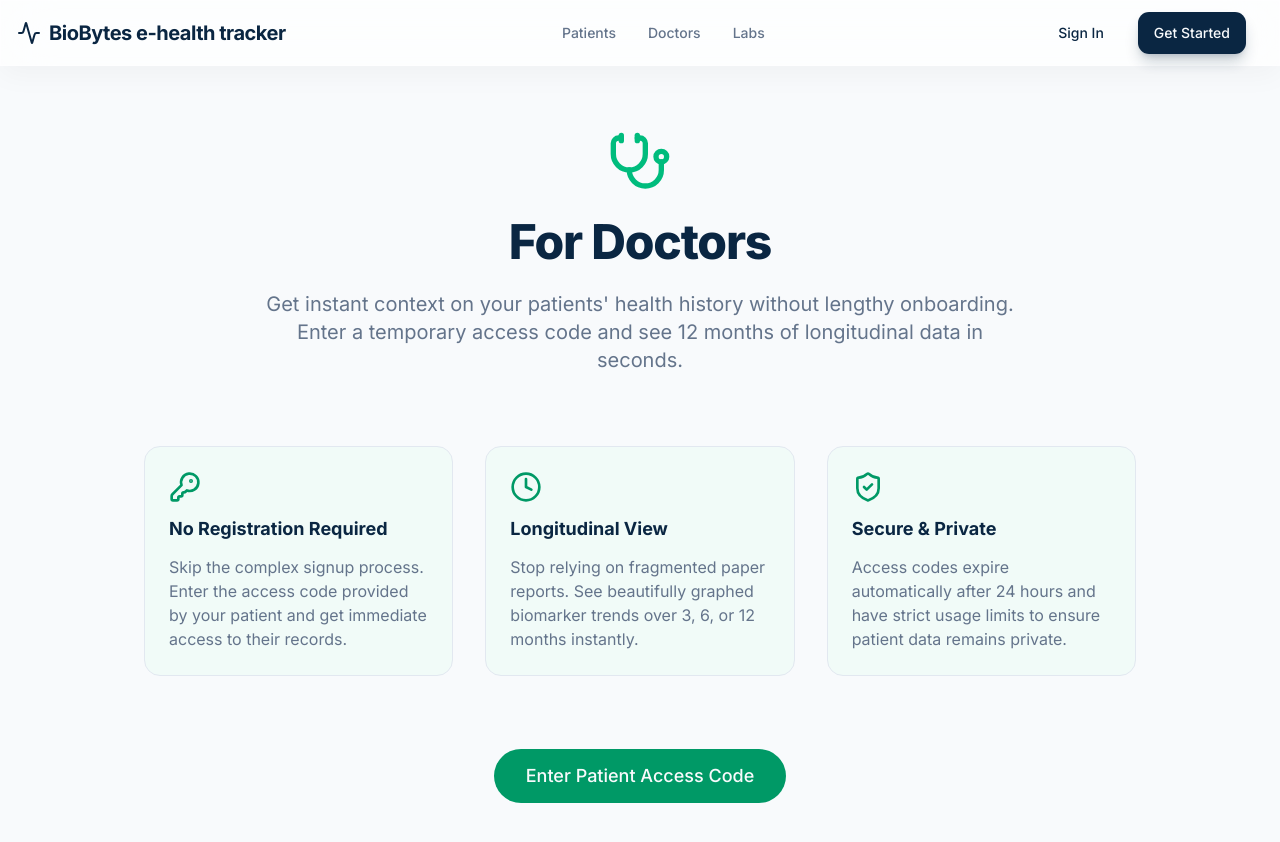
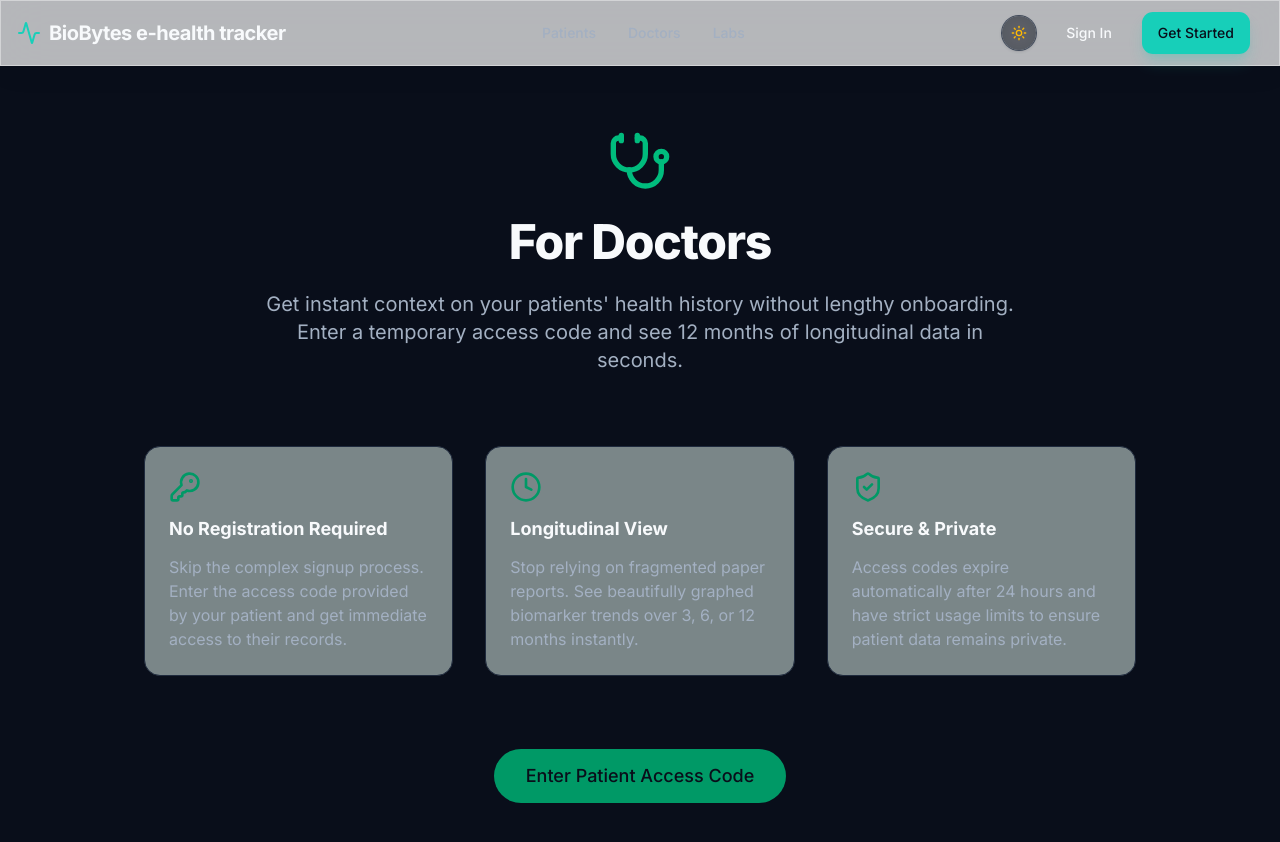
Before and after one commit to tejas-vishwa/biobytes, a Next.js app: page /doctors in a window 1280 px wide. Shown: the top 842 px of the page. Built offline with nearby package versions, Linux system fonts and the light colour scheme.

Commit message:
feat(ui): add modern dark theme with ThemeProvider and ThemeToggle component

```diff
--- a/app/(admin)/admin/layout.tsx
+++ b/app/(admin)/admin/layout.tsx
@@ -17,7 +17,7 @@ export default async function AdminLayout({
   }
 
   return (
-    <div className="min-h-screen bg-slate-50 flex">
+    <div className="min-h-screen bg-background text-foreground flex transition-colors duration-300">
       <AdminSidebar />
       <main className="flex-1 p-8 overflow-y-auto h-screen">
         <div className="max-w-7xl mx-auto">
--- a/app/(doctor)/layout.tsx
+++ b/app/(doctor)/layout.tsx
@@ -1,16 +1,18 @@
 import Link from "next/link"
 import { Activity, LayoutDashboard, Users, Settings, LogOut } from "lucide-react"
 import { BackButton } from "@/components/BackButton"
+import { ThemeToggle } from "@/components/ThemeToggle"
 
 export default function DoctorLayout({ children }: { children: React.ReactNode }) {
   return (
-    <div className="flex min-h-screen flex-col bg-slate-50 dark:bg-slate-900/50">
-      <header className="sticky top-0 z-30 flex h-16 items-center border-b bg-background px-4 md:px-6">
+    <div className="flex min-h-screen flex-col bg-background text-foreground transition-colors duration-300">
+      <header className="sticky top-0 z-30 flex h-16 items-center border-b bg-background/80 backdrop-blur-md px-4 md:px-6 justify-between">
+        <div className="flex items-center space-x-6">
           <Link href="/" className="flex items-center space-x-2">
             <Activity className="h-6 w-6 text-primary" />
             <span className="font-bold text-xl tracking-tight hidden md:inline-block">BioBytes e-health tracker</span>
           </Link>
-        <nav className="flex-1 flex items-center space-x-6 ml-6">
+          <nav className="flex items-center space-x-6 ml-6">
             <Link href="/doctor/dashboard" className="text-sm font-medium hover:text-emerald-600 transition-colors">
               Dashboard
             </Link>
@@ -18,6 +20,10 @@ export default function DoctorLayout({ children }: { children: React.ReactNode }
               Patient Access
             </Link>
           </nav>
+        </div>
+        <div className="flex items-center gap-3">
+          <ThemeToggle />
+        </div>
       </header>
       <main className="flex-1 p-4 md:p-6 lg:p-8">
         <BackButton />
--- a/app/(patient)/layout.tsx
+++ b/app/(patient)/layout.tsx
@@ -7,6 +7,8 @@ import Link from "next/link"
 import { Activity, LayoutDashboard, LineChart, LogOut, UploadCloud, Calendar, HeartHandshake } from "lucide-react"
 import { BackButton } from "@/components/BackButton"
 
+import { ThemeToggle } from "@/components/ThemeToggle"
+
 export default async function PatientLayout({ children }: { children: React.ReactNode }) {
   const session = await getServerSession(authOptions)
 
@@ -15,8 +17,8 @@ export default async function PatientLayout({ children }: { children: React.Reac
   }
 
   return (
-    <div className="flex min-h-screen flex-col bg-muted/40">
-      <header className="sticky top-0 z-30 flex h-16 items-center gap-4 border-b bg-background px-4 md:px-6">
+    <div className="flex min-h-screen flex-col bg-background text-foreground transition-colors duration-300">
+      <header className="sticky top-0 z-30 flex h-16 items-center gap-4 border-b bg-background/80 backdrop-blur-md px-4 md:px-6">
         <Link href="/" className="flex items-center space-x-2">
           <Activity className="h-6 w-6 text-primary" />
           <span className="font-bold text-xl tracking-tight hidden md:inline-block">BioBytes e-health tracker</span>
@@ -38,7 +40,8 @@ export default async function PatientLayout({ children }: { children: React.Reac
             <HeartHandshake className="mr-2 h-4 w-4" /> Partners
           </Link>
         </nav>
-        <div className="flex items-center gap-4">
+        <div className="flex items-center gap-3">
+          <ThemeToggle />
           <span className="text-sm font-medium hidden sm:inline-block">Hello, {session.user.name}</span>
           <Link href="/api/auth/signout" className="text-sm font-medium text-muted-foreground hover:text-foreground flex items-center">
             <LogOut className="h-4 w-4 mr-2" /> Sign out
--- a/app/globals.css
+++ b/app/globals.css
@@ -68,33 +68,33 @@
   }
 
   .dark {
-    --background: 222.2 84% 4.9%;
+    --background: 222 47% 7%;
     --foreground: 210 40% 98%;
 
-    --card: 222.2 84% 4.9%;
+    --card: 222 40% 10%;
     --card-foreground: 210 40% 98%;
 
-    --popover: 222.2 84% 4.9%;
+    --popover: 222 40% 10%;
     --popover-foreground: 210 40% 98%;
 
-    --primary: 173 80% 40%; /* Teal in dark mode */
-    --primary-foreground: 210 40% 98%;
+    --primary: 173 80% 45%;
+    --primary-foreground: 222 47% 7%;
 
-    --secondary: 217.2 32.6% 17.5%;
+    --secondary: 217 33% 17%;
     --secondary-foreground: 210 40% 98%;
 
-    --muted: 217.2 32.6% 17.5%;
-    --muted-foreground: 215 20.2% 65.1%;
+    --muted: 217 33% 15%;
+    --muted-foreground: 215 20% 70%;
 
-    --accent: 217.2 32.6% 17.5%;
+    --accent: 217 33% 17%;
     --accent-foreground: 210 40% 98%;
 
-    --destructive: 0 62.8% 30.6%;
+    --destructive: 0 72% 51%;
     --destructive-foreground: 210 40% 98%;
 
-    --border: 217.2 32.6% 17.5%;
-    --input: 217.2 32.6% 17.5%;
-    --ring: 173 80% 40%;
+    --border: 217 33% 18%;
+    --input: 217 33% 18%;
+    --ring: 173 80% 45%;
   }
 }
 
--- a/app/providers.tsx
+++ b/app/providers.tsx
@@ -1,7 +1,12 @@
 "use client"
 
 import { SessionProvider } from "next-auth/react"
+import { ThemeProvider } from "@/components/ThemeProvider"
 
 export function Providers({ children }: { children: React.ReactNode }) {
-  return <SessionProvider>{children}</SessionProvider>
+  return (
+    <ThemeProvider defaultTheme="dark" storageKey="biobytes-theme">
+      <SessionProvider>{children}</SessionProvider>
+    </ThemeProvider>
+  )
 }
--- a/components/Navbar.tsx
+++ b/components/Navbar.tsx
@@ -3,6 +3,8 @@ import { useState } from "react"
 import Link from "next/link"
 import { Activity, Menu, X } from "lucide-react"
 import { Button } from "./ui/button"
+
+import { ThemeToggle } from "./ThemeToggle"
 
 export function Navbar() {
   const [isMobileMenuOpen, setIsMobileMenuOpen] = useState(false)
@@ -19,7 +21,8 @@ export function Navbar() {
           <Link href="/doctors" className="transition-colors text-muted-foreground hover:text-primary hover:scale-105">Doctors</Link>
           <Link href="/labs" className="transition-colors text-muted-foreground hover:text-primary hover:scale-105">Labs</Link>
         </nav>
-        <div className="flex items-center space-x-4">
+        <div className="flex items-center space-x-3">
+          <ThemeToggle />
           <Link href="/login" className="hidden md:block">
             <Button variant="ghost" className="hidden md:inline-flex">Sign In</Button>
           </Link>
--- /dev/null
+++ b/components/ThemeProvider.tsx
@@ -0,0 +1,80 @@
+"use client"
+
+import { createContext, useContext, useEffect, useState } from "react"
+
+type Theme = "dark" | "light" | "system"
+
+type ThemeProviderProps = {
+  children: React.ReactNode
+  defaultTheme?: Theme
+  storageKey?: string
+}
+
+type ThemeProviderState = {
+  theme: Theme
+  setTheme: (theme: Theme) => void
+}
+
+const initialState: ThemeProviderState = {
+  theme: "system",
+  setTheme: () => null,
+}
+
+const ThemeProviderContext = createContext<ThemeProviderState>(initialState)
+
+export function ThemeProvider({
+  children,
+  defaultTheme = "dark",
+  storageKey = "biobytes-theme",
+  ...props
+}: ThemeProviderProps) {
+  const [theme, setThemeState] = useState<Theme>("dark")
+  const [mounted, setMounted] = useState(false)
+
+  useEffect(() => {
+    const savedTheme = (localStorage.getItem(storageKey) as Theme) || defaultTheme
+    setThemeState(savedTheme)
+    setMounted(true)
+  }, [defaultTheme, storageKey])
+
+  useEffect(() => {
+    if (!mounted) return
+
+    const root = window.document.documentElement
+
+    root.classList.remove("light", "dark")
+
+    if (theme === "system") {
+      const systemTheme = window.matchMedia("(prefers-color-scheme: dark)").matches
+        ? "dark"
+        : "light"
+      root.classList.add(systemTheme)
+      return
+    }
+
+    root.classList.add(theme)
+  }, [theme, mounted])
+
+  const value = {
+    theme,
+    setTheme: (theme: Theme) => {
+      localStorage.setItem(storageKey, theme)
+      setThemeState(theme)
+    },
+  }
+
+  return (
+    <ThemeProviderContext.Provider {...props} value={value}>
+      {children}
+    </ThemeProviderContext.Provider>
+  )
+}
+
+export const useTheme = () => {
+  const context = useContext(ThemeProviderContext)
+
+  if (context === undefined)
+    throw new Error("useTheme must be used within a ThemeProvider")
+
+  return context
+}
--- /dev/null
+++ b/components/ThemeToggle.tsx
@@ -0,0 +1,48 @@
+"use client"
+
+import { useTheme } from "./ThemeProvider"
+import { Sun, Moon, Laptop } from "lucide-react"
+import { Button } from "@/components/ui/button"
+import { useEffect, useState } from "react"
+
+export function ThemeToggle({ className }: { className?: string }) {
+  const { theme, setTheme } = useTheme()
+  const [mounted, setMounted] = useState(false)
+
+  useEffect(() => {
+    setMounted(true)
+  }, [])
+
+  if (!mounted) {
+    return (
+      <Button variant="ghost" size="icon" className={`h-9 w-9 rounded-full ${className}`}>
+        <span className="sr-only">Toggle theme</span>
+      </Button>
+    )
+  }
+
+  const toggleTheme = () => {
+    if (theme === "dark") {
+      setTheme("light")
+    } else {
+      setTheme("dark")
+    }
+  }
+
+  return (
+    <Button
+      variant="outline"
+      size="icon"
+      onClick={toggleTheme}
+      className={`h-9 w-9 rounded-full bg-background/60 backdrop-blur-md border-border/80 hover:bg-accent/80 transition-all duration-300 shadow-sm ${className}`}
+      title={`Switch to ${theme === 'dark' ? 'Light' : 'Dark'} mode`}
+    >
+      {theme === "dark" ? (
+        <Sun className="h-4 w-4 text-amber-400 transition-transform duration-300 rotate-0 hover:rotate-45" />
+      ) : (
+        <Moon className="h-4 w-4 text-slate-700 transition-transform duration-300 hover:-rotate-12" />
+      )}
+      <span className="sr-only">Toggle theme</span>
+    </Button>
+  )
+}
```
Also changed, not shown: components/AdminSidebar.tsx (+19 -11 lines). Lines whose indentation alone changed are shown as unchanged.
